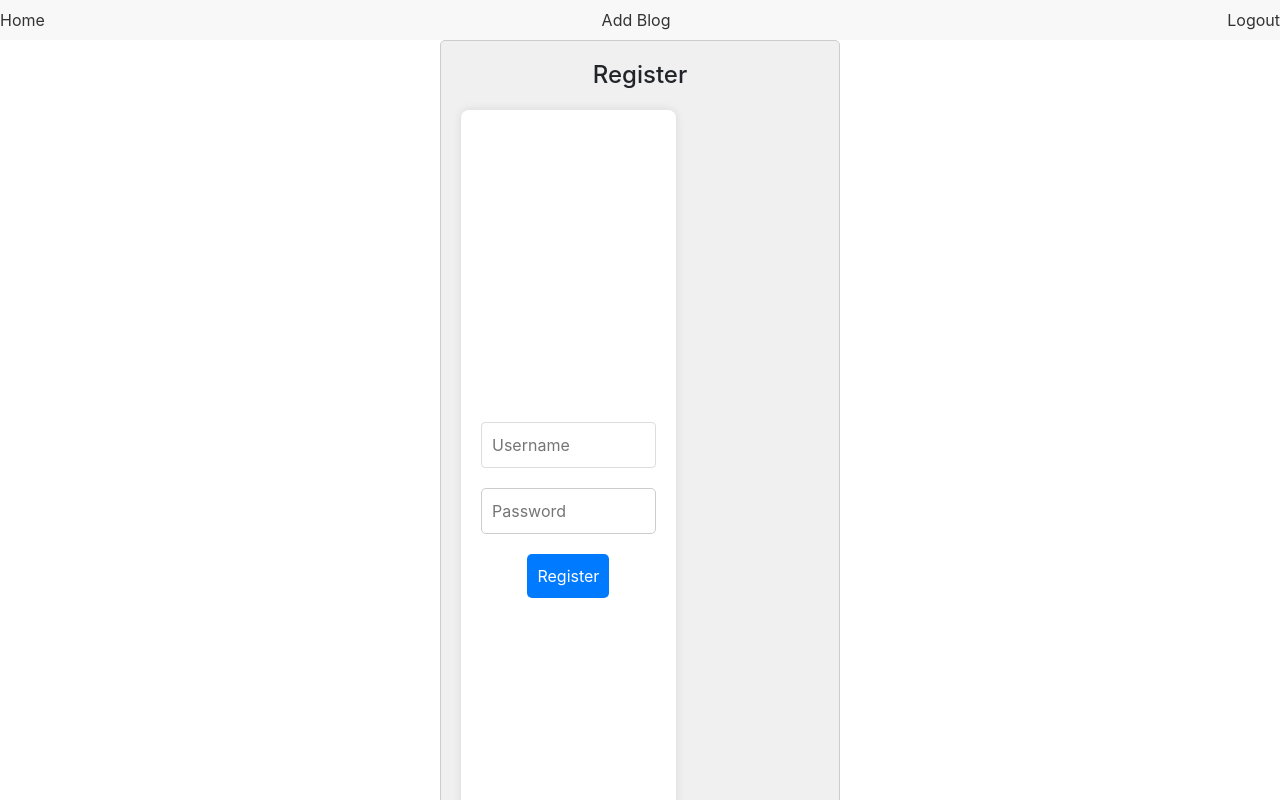
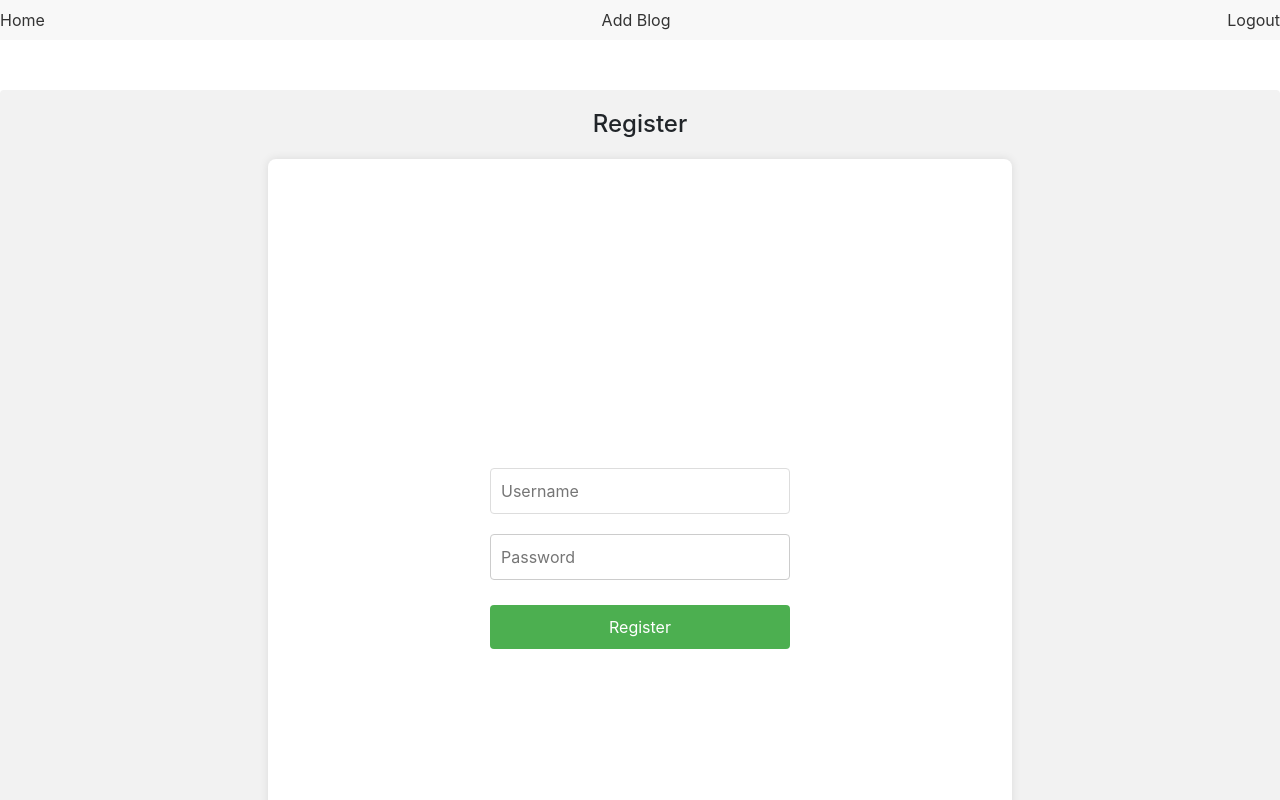
Before and after one commit to alandavis2/ICT_project_final, a React (Create React App) app in the folder frontend/: page /register in a window 1280 px wide. Shown: the top 800 px of the page. Built offline with nearby package versions, Linux system fonts and the light colour scheme.

Commit message:
Update RegistrationPage.css

```diff
--- a/frontend/src/pages/RegistrationPage.css
+++ b/frontend/src/pages/RegistrationPage.css
@@ -1,38 +1,44 @@
+/* RegistrationPage.css */
+
 .register-container {
-    max-width: 400px;
-    margin: 0 auto;
+  display: flex;
+  flex-direction: column;
+  align-items: center;
+  margin-top: 50px;
+  background-color: #f2f2f2;
   padding: 20px;
-    background-color: #f0f0f0;
-    border: 1px solid #ccc;
-    border-radius: 5px;
+  border-radius: 4px;
 }
 
-  .register-container h1 {
-    text-align: center;
+h1 {
+  font-size: 24px;
   margin-bottom: 20px;
 }
 
 .register-form {
   display: flex;
   flex-direction: column;
+  align-items: center;
 }
 
 .register-input {
-    margin-bottom: 10px;
+  width: 300px;
   padding: 10px;
+  margin-bottom: 15px;
   border: 1px solid #ccc;
-    border-radius: 5px;
+  border-radius: 4px;
 }
 
 .register-button {
+  width: 300px;
   padding: 10px;
-    background-color: #007bff;
-    color: #fff;
+  background-color: #4caf50;
+  color: white;
   border: none;
-    border-radius: 5px;
+  border-radius: 4px;
   cursor: pointer;
 }
 
 .register-button:hover {
-    background-color: #0056b3;
+  background-color: #45a049;
 }
```
Lines whose indentation alone changed are shown as unchanged.
